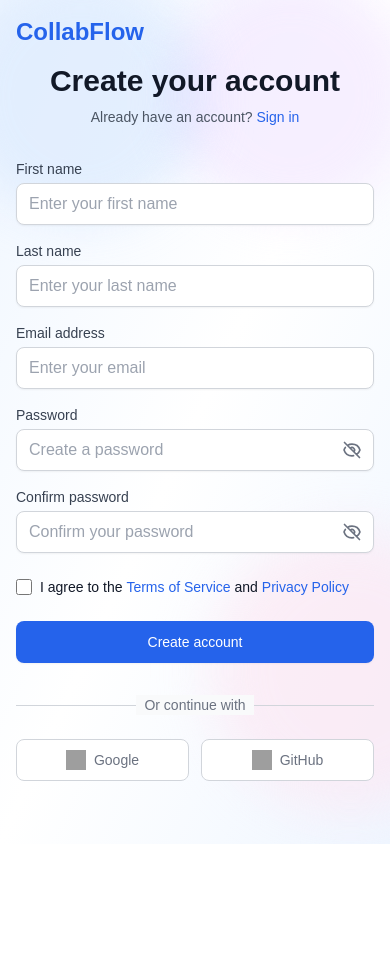
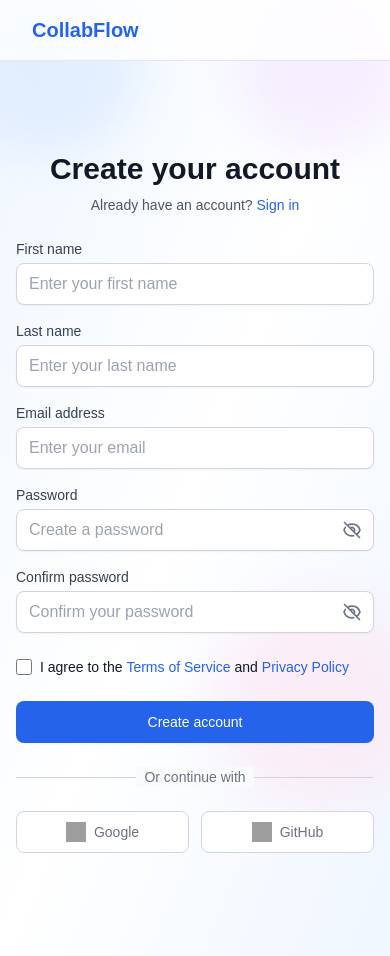
Before and after one commit to OlubodeMichael/Senior-Design-Project, a Next.js app in the folder frontend/: page /signup in a window 390 px wide. Before the commit the page ends 844 px from the top, so only its background shows below. Built offline with nearby package versions, Linux system fonts and the light colour scheme; grey boxes are pictures that could not be loaded.

Commit message:
fix: mobile optimization for the auth forms

```diff
--- a/frontend/app/_components/auth/LoginForm.js
+++ b/frontend/app/_components/auth/LoginForm.js
@@ -27,7 +27,7 @@ export default function LoginForm() {
 
   return (
     <div className="min-h-screen flex items-center justify-center bg-transparent py-12 px-4 sm:px-6 lg:px-8">
-      <div className="max-w-md w-full space-y-8">
+      <div className="w-full max-w-[400px] space-y-6">
         <div className="text-center">
           <h2 className="text-3xl font-bold text-gray-900">Welcome back</h2>
           <p className="mt-2 text-sm text-gray-600">
@@ -38,7 +38,7 @@ export default function LoginForm() {
           </p>
         </div>
 
-        <form className="mt-8 space-y-6" onSubmit={handleSubmit}>
+        <form className="space-y-6" onSubmit={handleSubmit}>
           <div className="space-y-4">
             <TextInput
               id="email"
--- a/frontend/app/_components/auth/SignUpForm.js
+++ b/frontend/app/_components/auth/SignUpForm.js
@@ -30,7 +30,7 @@ export default function SignUpForm() {
 
   return (
     <div className="min-h-screen flex items-center justify-center bg-transparent py-12 px-4 sm:px-6 lg:px-8">
-      <div className="max-w-md w-full space-y-8">
+      <div className="w-full max-w-[400px] space-y-6">
         <div className="text-center">
           <h2 className="text-3xl font-bold text-gray-900">Create your account</h2>
           <p className="mt-2 text-sm text-gray-600">
@@ -41,7 +41,7 @@ export default function SignUpForm() {
           </p>
         </div>
 
-        <form className="mt-8 space-y-6" onSubmit={handleSubmit}>
+        <form className="space-y-6" onSubmit={handleSubmit}>
           <div className="space-y-4">
             <div className="grid grid-cols-1 sm:grid-cols-2 gap-4">
               <TextInput
--- a/frontend/app/login/page.js
+++ b/frontend/app/login/page.js
@@ -6,24 +6,28 @@ export default function LoginPage() {
     <div className="min-h-screen bg-gradient-to-br from-blue-50 via-white to-blue-50">
       {/* Background decorative elements */}
       <div className="absolute inset-0 z-0 overflow-hidden pointer-events-none">
-        <div className="absolute -left-10 -top-10 w-64 h-64 bg-blue-100 rounded-full mix-blend-multiply filter blur-xl opacity-70 animate-blob"></div>
-        <div className="absolute -right-10 -top-10 w-64 h-64 bg-purple-100 rounded-full mix-blend-multiply filter blur-xl opacity-70 animate-blob animation-delay-2000"></div>
-        <div className="absolute left-1/2 bottom-0 w-64 h-64 bg-pink-100 rounded-full mix-blend-multiply filter blur-xl opacity-70 animate-blob animation-delay-4000"></div>
+        <div className="absolute -left-10 -top-10 w-48 sm:w-64 h-48 sm:h-64 bg-blue-100 rounded-full mix-blend-multiply filter blur-xl opacity-70 animate-blob"></div>
+        <div className="absolute -right-10 -top-10 w-48 sm:w-64 h-48 sm:h-64 bg-purple-100 rounded-full mix-blend-multiply filter blur-xl opacity-70 animate-blob animation-delay-2000"></div>
+        <div className="absolute left-1/2 bottom-0 w-48 sm:w-64 h-48 sm:h-64 bg-pink-100 rounded-full mix-blend-multiply filter blur-xl opacity-70 animate-blob animation-delay-4000"></div>
       </div>
 
       {/* Header with logo */}
       <div className="relative z-10">
-        <div className="fixed top-0 left-0 right-0 p-4">
+        <div className="fixed top-0 left-0 right-0 p-4 bg-white/80 backdrop-blur-sm border-b border-gray-200">
+          <div className="max-w-[400px] mx-auto px-4">
             <Link
               href="/"
-            className="inline-block text-2xl font-bold text-blue-600 hover:text-blue-700 transition-colors duration-200"
+              className="inline-block text-xl sm:text-2xl font-bold text-blue-600 hover:text-blue-700 transition-colors duration-200"
             >
               CollabFlow
             </Link>
           </div>
+        </div>
 
         {/* Login Form */}
+        <div className="pt-20 pb-8">
           <LoginForm />
+        </div>
       </div>
     </div>
   );
--- a/frontend/app/signup/page.js
+++ b/frontend/app/signup/page.js
@@ -6,24 +6,28 @@ export default function SignUpPage() {
     <div className="min-h-screen bg-gradient-to-br from-blue-50 via-white to-blue-50">
       {/* Background decorative elements */}
       <div className="absolute inset-0 z-0 overflow-hidden pointer-events-none">
-        <div className="absolute -left-10 -top-10 w-64 h-64 bg-blue-100 rounded-full mix-blend-multiply filter blur-xl opacity-70 animate-blob"></div>
-        <div className="absolute -right-10 -top-10 w-64 h-64 bg-purple-100 rounded-full mix-blend-multiply filter blur-xl opacity-70 animate-blob animation-delay-2000"></div>
-        <div className="absolute left-1/2 bottom-0 w-64 h-64 bg-pink-100 rounded-full mix-blend-multiply filter blur-xl opacity-70 animate-blob animation-delay-4000"></div>
+        <div className="absolute -left-10 -top-10 w-48 sm:w-64 h-48 sm:h-64 bg-blue-100 rounded-full mix-blend-multiply filter blur-xl opacity-70 animate-blob"></div>
+        <div className="absolute -right-10 -top-10 w-48 sm:w-64 h-48 sm:h-64 bg-purple-100 rounded-full mix-blend-multiply filter blur-xl opacity-70 animate-blob animation-delay-2000"></div>
+        <div className="absolute left-1/2 bottom-0 w-48 sm:w-64 h-48 sm:h-64 bg-pink-100 rounded-full mix-blend-multiply filter blur-xl opacity-70 animate-blob animation-delay-4000"></div>
       </div>
 
       {/* Header with logo */}
       <div className="relative z-10">
-        <div className="fixed top-0 left-0 right-0 p-4">
+        <div className="fixed top-0 left-0 right-0 p-4 bg-white/80 backdrop-blur-sm border-b border-gray-200">
+          <div className="max-w-[400px] mx-auto px-4">
             <Link
               href="/"
-            className="inline-block text-2xl font-bold text-blue-600 hover:text-blue-700 transition-colors duration-200"
+              className="inline-block text-xl sm:text-2xl font-bold text-blue-600 hover:text-blue-700 transition-colors duration-200"
             >
               CollabFlow
             </Link>
           </div>
+        </div>
 
         {/* Sign Up Form */}
+        <div className="pt-20 pb-8">
           <SignUpForm />
+        </div>
       </div>
     </div>
   );
```
Lines whose indentation alone changed are shown as unchanged.
